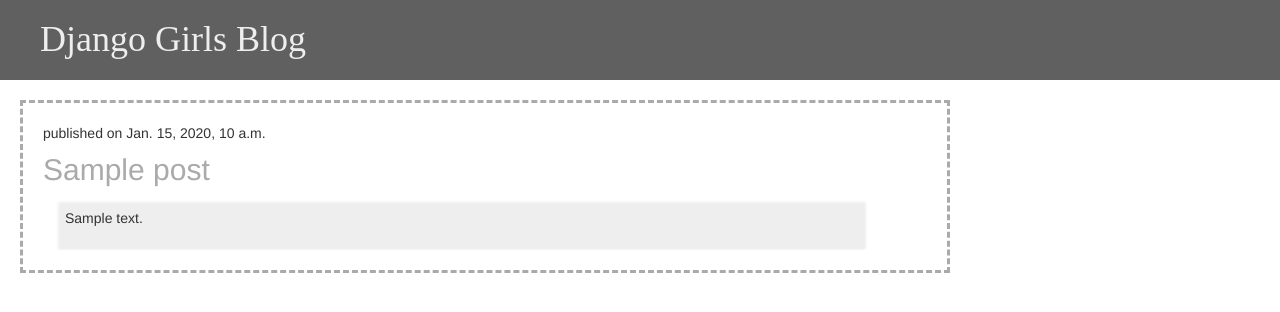
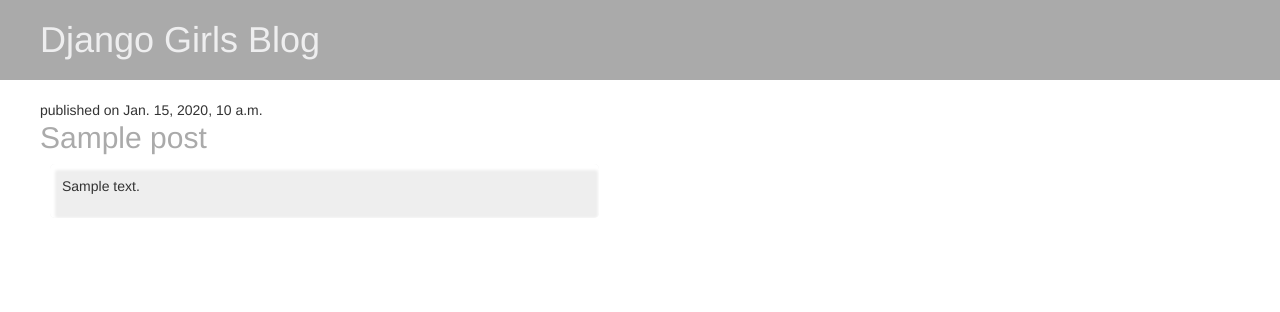
Before and after one commit to mantarfish/django_girl_exercise, a Django app: template tuts/blog/templates/blog/post_list.html in a window 1280 px wide. Shown: the top 312 px of the page. Run offline with Django 3.2, Linux system fonts and the light colour scheme; the template is opened without the code that fills it: values that come from a table or form of the project are taken from there, others are empty; tables that the repository leaves empty hold one stand-in row (values such as "Sample post"); some libraries are stand-ins or nearby versions.

Commit message:
updated css

```diff
--- a/tuts/blog/static/css/blog.css
+++ b/tuts/blog/static/css/blog.css
@@ -1,13 +1,11 @@
 h1{
-    color: #EEEEee
+    color: #EEEEEF;
+    background-color: #AAAAAA;
+    padding: 20px 2px 20px 40px;
+    margin: 0px;
+
 }
 
-h1 {
-    background-color: #606060;
-    margin-top: 0;
-    padding: 20px 20px 20px 40px;
-    font-family: 'Lobster';
-}
 
 .content {
     margin-left: 10px;
@@ -29,14 +27,14 @@ h1 {
 }
 
 .post {
-    border-top: 3px;
-    border-color: #AAAAAA;
-    border-style: dashed;
+    border-top: 2px;
+    border-top-color: #AAAAAA;
+    border-top-style: dashed;
     box-sizing: border-box;
     width: auto;
-    max-width: 930px;
+    max-width: 630px;
     height: auto;
-    margin-top: 20px;
+    margin-top: 0px;
     margin-left: 20px;
     margin-right: 20px;
     padding-top: 20px;
@@ -49,7 +47,12 @@ p + h2 {
     margin-top: 1px
 }
 
+
+h1 + .post {
+    border-top: 0px;
+    border-top-color = #ffffff;
+}
+
 .date{
     margin-bottom: 0;
-
 }
--- a/tuts/blog/templates/blog/post_list.html
+++ b/tuts/blog/templates/blog/post_list.html
@@ -15,7 +15,7 @@
 
         {% for post in posts %}
             <div class="post">
-                <p>published on {{post.published_date}}</p>
+                <p class='date'>published on {{post.published_date}}</p>
                 <h2 class="title" href=''>{{post.title}}</h2>
                 <div class='content'>
                     <p>{{post.text|linebreaksbr}}</p>
```
